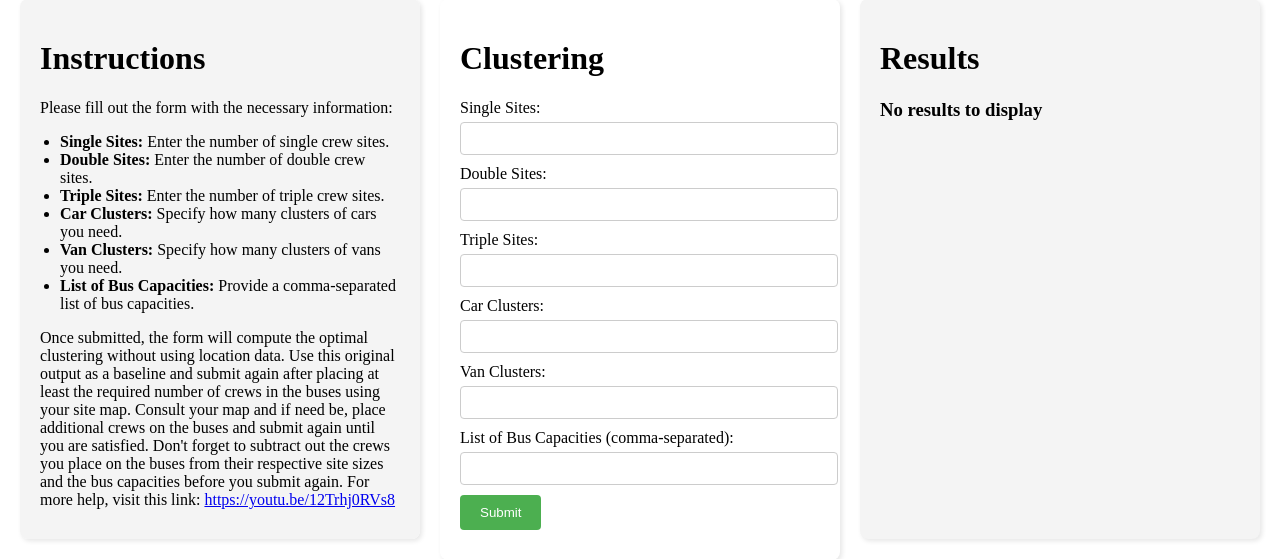
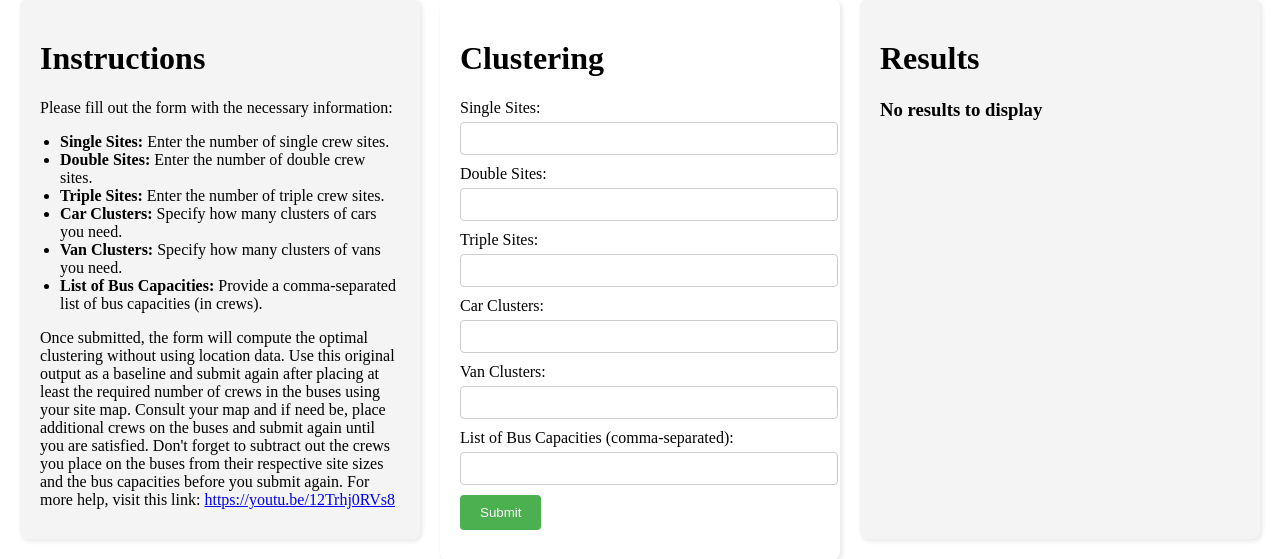
Before and after one commit to cbmckinstry/Clustering, a Flask app: page / in a window 1280 px wide. Shown: the part 21-580 px from the top of the page. Run offline with Flask 3, Linux system fonts and the light colour scheme.

Commit message:
Specifying units

```diff
--- a/templates/index.html
+++ b/templates/index.html
@@ -100,7 +100,7 @@
             <li><strong>Triple Sites:</strong> Enter the number of triple crew sites.</li>
             <li><strong>Car Clusters:</strong> Specify how many clusters of cars you need.</li>
             <li><strong>Van Clusters:</strong> Specify how many clusters of vans you need.</li>
-            <li><strong>List of Bus Capacities:</strong> Provide a comma-separated list of bus capacities.</li>
+            <li><strong>List of Bus Capacities:</strong> Provide a comma-separated list of bus capacities (in crews).</li>
         </ul>
         <p>Once submitted, the form will compute the optimal clustering without using location data. Use this original output as a baseline and submit again after placing at least the required number of crews in the buses using your site map. Consult your map and if need be, place additional crews on the buses and submit again until you are satisfied. Don't forget to subtract out the crews you place on the buses from their respective site sizes and the bus capacities before you submit again. For more help, visit this link: <a href="https://youtu.be/12Trhj0RVs8" target="_blank">https://youtu.be/12Trhj0RVs8</a></p>
     </div>
```
